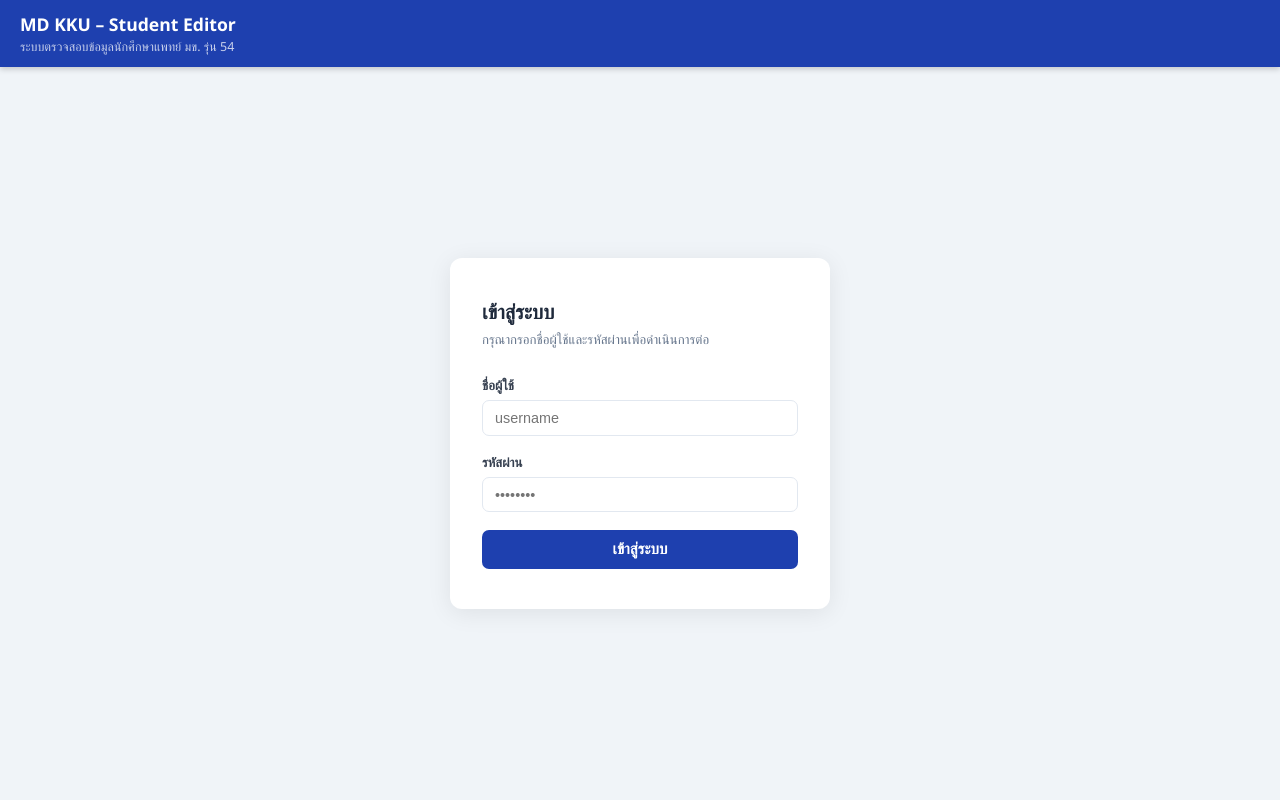
After one commit to tanongkiat/md54status, a Flask app: page /login in a window 1280 px wide. The commit adds this page. Run offline with Flask 3, Linux system fonts and the light colour scheme.

Commit message:
Add login page with session auth

```diff
--- a/app.py
+++ b/app.py
@@ -4,12 +4,30 @@ Flask server for MD KKU Student Browser & Editor
 
 import sqlite3
 import os
-from flask import Flask, jsonify, request, render_template, abort
+import hmac
+from functools import wraps
+from flask import Flask, jsonify, request, render_template, abort, session, redirect, url_for
 
 BASE_DIR = os.path.dirname(os.path.abspath(__file__))
 DB_PATH = os.path.join(BASE_DIR, "students.db")
 
 app = Flask(__name__)
+app.secret_key = os.environ.get("SECRET_KEY", "change-me-in-production")
+
+# Credentials – set LOGIN_USERNAME / LOGIN_PASSWORD env vars on Render
+LOGIN_USERNAME = os.environ.get("LOGIN_USERNAME", "admin")
+LOGIN_PASSWORD = os.environ.get("LOGIN_PASSWORD", "admin1234")
+
+
+def login_required(f):
+    @wraps(f)
+    def decorated(*args, **kwargs):
+        if not session.get("logged_in"):
+            if request.path.startswith("/api/"):
+                return jsonify({"error": "unauthorized"}), 401
+            return redirect(url_for("login"))
+        return f(*args, **kwargs)
+    return decorated
 
 
 EDITABLE_COLUMNS = [
@@ -35,12 +53,36 @@ def get_db():
 
 # ── Routes ──────────────────────────────────────────────────────────────────
 
+@app.route("/login", methods=["GET", "POST"])
+def login():
+    error = None
+    if request.method == "POST":
+        username = request.form.get("username", "")
+        password = request.form.get("password", "")
+        # Use compare_digest to prevent timing attacks
+        ok_user = hmac.compare_digest(username, LOGIN_USERNAME)
+        ok_pass = hmac.compare_digest(password, LOGIN_PASSWORD)
+        if ok_user and ok_pass:
+            session["logged_in"] = True
+            return redirect(url_for("index"))
+        error = "ชื่อผู้ใช้หรือรหัสผ่านไม่ถูกต้อง"
+    return render_template("login.html", error=error)
+
+
+@app.route("/logout")
+def logout():
+    session.clear()
+    return redirect(url_for("login"))
+
+
 @app.route("/")
+@login_required
 def index():
     return render_template("index.html")
 
 
 @app.route("/api/students")
+@login_required
 def list_students():
     filter_tag = request.args.get("filter")  # all | isan | kk | non_isan | non_kk_isan
     search = request.args.get("search", "").strip()
@@ -78,6 +120,7 @@ def list_students():
 
 
 @app.route("/api/students/<int:row_id>", methods=["GET"])
+@login_required
 def get_student(row_id):
     conn = get_db()
     row = conn.execute("SELECT * FROM students WHERE row=?", (row_id,)).fetchone()
@@ -88,6 +131,7 @@ def get_student(row_id):
 
 
 @app.route("/api/students/<int:row_id>", methods=["PUT"])
+@login_required
 def update_student(row_id):
     data = request.get_json(force=True)
     if not data:
@@ -109,6 +153,7 @@ def update_student(row_id):
 
 
 @app.route("/api/students/<int:row_id>/toggle/<string:flag>", methods=["POST"])
+@login_required
 def toggle_flag(row_id, flag):
     if flag not in ("is_isan", "is_kk", "is_non_isan", "is_non_kk_isan"):
         abort(400)
@@ -126,6 +171,7 @@ def toggle_flag(row_id, flag):
 
 
 @app.route("/api/stats")
+@login_required
 def stats():
     conn = get_db()
     total = conn.execute("SELECT COUNT(*) FROM students").fetchone()[0]
--- a/templates/index.html
+++ b/templates/index.html
@@ -221,6 +221,7 @@
   </div>
   <div class="header-right">
     <button class="btn btn-ghost" id="export-btn">⬇ Export CSV</button>
+    <a href="/logout" class="btn btn-ghost" style="text-decoration:none;">ออกจากระบบ</a>
   </div>
 </header>
 
--- /dev/null
+++ b/templates/login.html
@@ -0,0 +1,130 @@
+<!DOCTYPE html>
+<html lang="th">
+<head>
+  <meta charset="UTF-8" />
+  <meta name="viewport" content="width=device-width, initial-scale=1.0" />
+  <title>เข้าสู่ระบบ – MD KKU</title>
+  <style>
+    *, *::before, *::after { box-sizing: border-box; margin: 0; padding: 0; }
+    body {
+      font-family: 'Segoe UI', Tahoma, sans-serif;
+      background: #f0f4f8;
+      min-height: 100vh;
+      display: flex;
+      flex-direction: column;
+    }
+
+    header {
+      background: #1e40af;
+      color: #fff;
+      padding: .75rem 1.25rem;
+      box-shadow: 0 2px 6px rgba(0,0,0,.2);
+    }
+    header h1 { font-size: 1.1rem; font-weight: 700; }
+    header .sub { font-size: .78rem; opacity: .75; margin-top: .1rem; }
+
+    .center {
+      flex: 1;
+      display: flex;
+      align-items: center;
+      justify-content: center;
+      padding: 2rem 1rem;
+    }
+
+    .card {
+      background: #fff;
+      border-radius: 12px;
+      box-shadow: 0 4px 24px rgba(0,0,0,.08);
+      padding: 2.5rem 2rem;
+      width: 100%;
+      max-width: 380px;
+    }
+
+    .card-title {
+      font-size: 1.25rem;
+      font-weight: 700;
+      color: #1e293b;
+      margin-bottom: .35rem;
+    }
+    .card-sub {
+      font-size: .82rem;
+      color: #64748b;
+      margin-bottom: 1.75rem;
+    }
+
+    label {
+      display: block;
+      font-size: .82rem;
+      font-weight: 600;
+      color: #374151;
+      margin-bottom: .35rem;
+    }
+    input[type="text"],
+    input[type="password"] {
+      width: 100%;
+      padding: .55rem .75rem;
+      border: 1.5px solid #e2e8f0;
+      border-radius: 7px;
+      font-size: .9rem;
+      color: #1e293b;
+      transition: border-color .15s;
+      margin-bottom: 1.1rem;
+    }
+    input:focus {
+      outline: none;
+      border-color: #1e40af;
+    }
+
+    .error-box {
+      background: #fef2f2;
+      border: 1px solid #fca5a5;
+      color: #dc2626;
+      border-radius: 7px;
+      padding: .55rem .8rem;
+      font-size: .82rem;
+      margin-bottom: 1.1rem;
+    }
+
+    .btn-login {
+      width: 100%;
+      padding: .65rem;
+      background: #1e40af;
+      color: #fff;
+      border: none;
+      border-radius: 7px;
+      font-size: .95rem;
+      font-weight: 700;
+      cursor: pointer;
+      transition: background .15s;
+    }
+    .btn-login:hover { background: #1d4ed8; }
+  </style>
+</head>
+<body>
+  <header>
+    <h1>MD KKU – Student Editor</h1>
+    <div class="sub">ระบบตรวจสอบข้อมูลนักศึกษาแพทย์ มข. รุ่น 54</div>
+  </header>
+
+  <div class="center">
+    <div class="card">
+      <div class="card-title">เข้าสู่ระบบ</div>
+      <div class="card-sub">กรุณากรอกชื่อผู้ใช้และรหัสผ่านเพื่อดำเนินการต่อ</div>
+
+      {% if error %}
+      <div class="error-box">{{ error }}</div>
+      {% endif %}
+
+      <form method="POST" action="/login">
+        <label for="username">ชื่อผู้ใช้</label>
+        <input type="text" id="username" name="username" placeholder="username" autocomplete="username" required />
+
+        <label for="password">รหัสผ่าน</label>
+        <input type="password" id="password" name="password" placeholder="••••••••" autocomplete="current-password" required />
+
+        <button type="submit" class="btn-login">เข้าสู่ระบบ</button>
+      </form>
+    </div>
+  </div>
+</body>
+</html>
```
